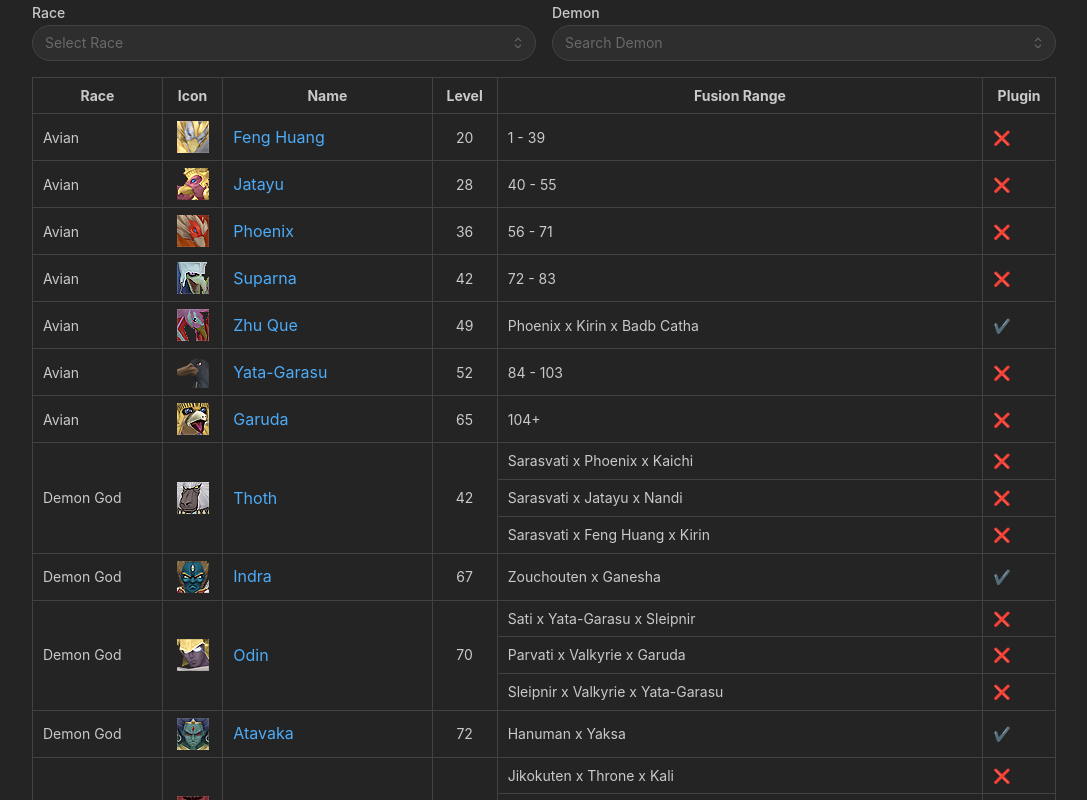
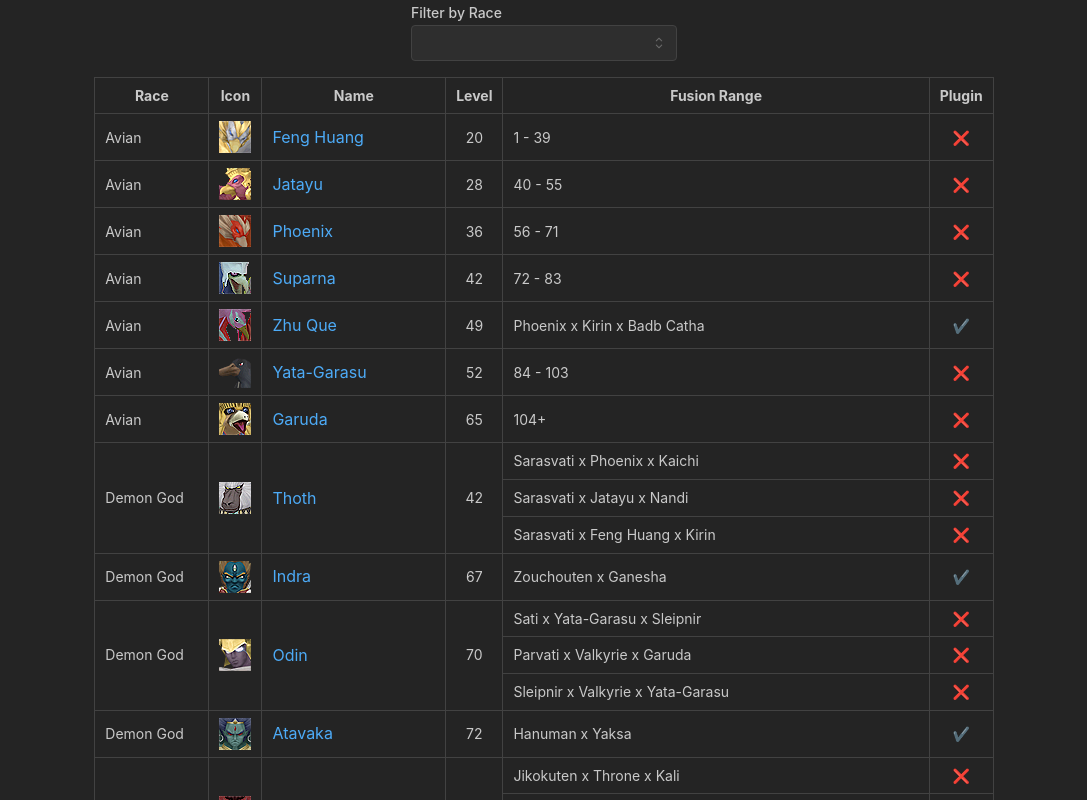
Before and after one commit to IuriTeixeira/NewMoon-Fusion-Tool, a Next.js app: page / in a window 1280 px wide. Shown: the top 800 px of the page, without its empty margins (96-1183 px from the left). Built offline with nearby package versions, Linux system fonts and the light colour scheme.

Commit message:
basic functionality complete

```diff
--- a/src/app/Components/DemonTableComponent.tsx
+++ b/src/app/Components/DemonTableComponent.tsx
@@ -5,75 +5,18 @@ import React, { ReactNode } from 'react'
 import Link from 'next/link'
 
 interface DemonTableProps {
-    filter: string
+    raceFilter: string,
 }
 
-export default function DemonTableComponent({ filter }: DemonTableProps) {
+export default function DemonTableComponent({ raceFilter }: DemonTableProps) {
     let filteredDemonList: Demon[]
 
-    const displayDemon: ReactNode = demonList.filter((d: Demon) => d.Display !== false).map((demon, index) => {
-        return (
-            <React.Fragment key={`fragment-row-${index}`}>
-                <Table.Tr key={`row-${index}`}>
-                    {demon.Special && demon.Special.length > 0
+    raceFilter !== ''
         ?
-                        <React.Fragment key={`race-name-level-${index}`}>
-                            <Table.Td key={`race-${index}`} rowSpan={demon.Special.length}>{demon.Race}</Table.Td>
-                            <Table.Td key={`icon-${index}`} rowSpan={demon.Special.length}><Flex key={`icon-flex-${index}`} align='center' justify='center'><Image fallbackSrc='/Blank.png' key={`icon-${index}`} src={`/Icons/${demon.Name}.png`} alt={demon.Name} title={demon.Name} w={32} h={32} /></Flex></Table.Td>
-                            <Table.Td key={`name-${index}`} rowSpan={demon.Special.length}><Anchor component={Link} href={{ pathname: '/fusions', query: { demon: demon.Name } }}>{demon.Name}</Anchor></Table.Td>
-                            <Table.Td key={`level-${index}`} rowSpan={demon.Special.length}><Flex key={`level-flex-${index}`} align='center' justify='center'>{demon.Level}</Flex></Table.Td>
-                        </React.Fragment>
+        filteredDemonList = demonList.filter((demon: Demon) => demon.Race === raceFilter)
         :
-                        <React.Fragment key={`race-name-level-${index}`}>
-                            <Table.Td key={`race-${index}`}>{demon.Race}</Table.Td>
-                            <Table.Td key={`icon-${index}`}><Flex key={`icon-flex-${index}`} align='center' justify='center'><Image fallbackSrc='/Blank.png' key={`icon-${index}`} src={`/Icons/${demon.Name}.png`} alt={demon.Name} title={demon.Name} w={32} h={32} /></Flex></Table.Td>
-                            <Table.Td key={`name-${index}`}><Anchor component={Link} href={{ pathname: '/fusions', query: { demon: demon.Name } }}>{demon.Name}</Anchor></Table.Td>
-                            <Table.Td key={`level-${index}`}><Flex key={`level-flex-${index}`} align='center' justify='center'>{demon.Level}</Flex></Table.Td>
-                        </React.Fragment>
-                    }
-                    {demon.Range && typeof (demon.Range[0]) === 'number' &&
-                        <Table.Td key={`range-${index}`}>
-                            {demon.Range[0]}{demon.Range[1] && ` - ${demon.Range[1]}`}{!demon.Range[1] && '+'}
-                        </Table.Td>}
-                    {demon.Range && typeof (demon.Range[0]) !== 'number' &&
-                        <Table.Td key={`range-${index}`}>
-                            <Text key={`no-fusion-range-text-${index}`} c='red' size='sm'>{demon.Range[0]}</Text>
-                        </Table.Td>}
-                    {demon.Range && <Table.Td key={`plugin-${index}-${0}`}>
-                        {demon.Plugin[0] ? "✔️" : "❌"}
-                    </Table.Td>}
-                    {!demon.Range && demon.Special &&
-                        <React.Fragment key={`special-row-${index}-0`}>
-                            <Table.Td key={`special-${index}-0`}>
-                                {demon.Special[0][0]}
-                                {demon.Special[0][1] && ` x ${demon.Special[0][1]}`}
-                                {demon.Special[0][2] && ` x ${demon.Special[0][2]}`}
-                            </Table.Td>
-                            <Table.Td key={`plugin-${index}-0`}>
-                                {demon.Plugin[0] ? "✔️" : "❌"}
-                            </Table.Td>
-                        </React.Fragment>
-                    }
-                </Table.Tr>
-                {!demon.Range && demon.Special && demon.Special.length > 1 &&
-                    demon.Special.slice(1).map((line, indexSpecial) => (
-                        <Table.Tr key={`special-row-${index}-${indexSpecial}`}>
-                            <Table.Td key={`special-${index}-${indexSpecial}`}>
-                                {line[0]}
-                                {line[1] && ` x ${line[1]}`}
-                                {line[2] && ` x ${line[2]}`}
-                            </Table.Td>
-                            <Table.Td key={`plugin-${index}-${indexSpecial}`}>
-                                {demon.Plugin[indexSpecial + 1] ? "✔️" : "❌"}
-                            </Table.Td>
-                        </Table.Tr>
-                    ))
-                }
-            </React.Fragment>
-        )
-    })
+        filteredDemonList = demonList
 
-    filter !== '' ? filteredDemonList = demonList.filter((demon: Demon) => demon.Race === filter) : filteredDemonList = demonList
     return (
         <Table withTableBorder withColumnBorders>
             <Table.Thead>
@@ -99,38 +42,47 @@ export default function DemonTableComponent({ filter }: DemonTableProps) {
                 </Table.Tr>
             </Table.Thead>
             <Table.Tbody>
-                {!filter ? displayDemon : filteredDemonList.map((demon, index) => {
+                {filteredDemonList.filter((d: Demon) => d.Display !== false).map((demon, index) => {
                     return (
                         <React.Fragment key={`fragment-row-${index}`}>
                             <Table.Tr key={`row-${index}`}>
-                                {demon.Special
+                                {demon.Special && demon.Special.length > 0
                                     ?
                                     <React.Fragment key={`race-name-level-${index}`}>
                                         <Table.Td key={`race-${index}`} rowSpan={demon.Special.length}>{demon.Race}</Table.Td>
                                         <Table.Td key={`icon-${index}`} rowSpan={demon.Special.length}><Flex key={`icon-flex-${index}`} align='center' justify='center'><Image fallbackSrc='/Blank.png' key={`icon-${index}`} src={`/Icons/${demon.Name}.png`} alt={demon.Name} title={demon.Name} w={32} h={32} /></Flex></Table.Td>
-                                        <Table.Td key={`name-${index}`} rowSpan={demon.Special.length}>{demon.Name}</Table.Td>
+                                        <Table.Td key={`name-${index}`} rowSpan={demon.Special.length}><Anchor component={Link} href={{ pathname: '/fusions', query: { demon: demon.Name } }}>{demon.Name}</Anchor></Table.Td>
                                         <Table.Td key={`level-${index}`} rowSpan={demon.Special.length}><Flex key={`level-flex-${index}`} align='center' justify='center'>{demon.Level}</Flex></Table.Td>
                                     </React.Fragment>
                                     :
                                     <React.Fragment key={`race-name-level-${index}`}>
                                         <Table.Td key={`race-${index}`}>{demon.Race}</Table.Td>
                                         <Table.Td key={`icon-${index}`}><Flex key={`icon-flex-${index}`} align='center' justify='center'><Image fallbackSrc='/Blank.png' key={`icon-${index}`} src={`/Icons/${demon.Name}.png`} alt={demon.Name} title={demon.Name} w={32} h={32} /></Flex></Table.Td>
-                                        <Table.Td key={`name-${index}`}>{demon.Name}</Table.Td>
+                                        <Table.Td key={`name-${index}`}><Anchor component={Link} href={{ pathname: '/fusions', query: { demon: demon.Name } }}>{demon.Name}</Anchor></Table.Td>
                                         <Table.Td key={`level-${index}`}><Flex key={`level-flex-${index}`} align='center' justify='center'>{demon.Level}</Flex></Table.Td>
                                     </React.Fragment>
                                 }
-                                {demon.Range && typeof (demon.Range[0]) === 'number' &&
+                                {demon.Range
+                                    ?
+                                    <React.Fragment key={`range-fragment-${index}`}>
+                                        {typeof (demon.Range[0]) === 'number' ?
                                             <Table.Td key={`range-${index}`}>
                                                 {demon.Range[0]}{demon.Range[1] && ` - ${demon.Range[1]}`}{!demon.Range[1] && '+'}
-                                    </Table.Td>}
-                                {demon.Range && typeof (demon.Range[0]) !== 'number' &&
+                                            </Table.Td>
+                                            :
                                             <Table.Td key={`range-${index}`}>
                                                 <Text key={`no-fusion-range-text-${index}`} c='red' size='sm'>{demon.Range[0]}</Text>
-                                    </Table.Td>}
-                                {demon.Range && <Table.Td key={`plugin-${index}-${0}`}>
+                                            </Table.Td>
+                                        }
+                                        <Table.Td key={`plugin-${index}-${0}`}>
+                                            <Flex key={`plugin-flex-${index}`} align='center' justify='center'>
                                                 {demon.Plugin[0] ? "✔️" : "❌"}
-                                </Table.Td>}
-                                {!demon.Range && demon.Special &&
+                                            </Flex>
+                                        </Table.Td>
+
+                                    </React.Fragment>
+                                    :
+                                    demon.Special &&
                                     <React.Fragment key={`special-row-${index}-0`}>
                                         <Table.Td key={`special-${index}-0`}>
                                             {demon.Special[0][0]}
@@ -138,11 +90,13 @@ export default function DemonTableComponent({ filter }: DemonTableProps) {
                                             {demon.Special[0][2] && ` x ${demon.Special[0][2]}`}
                                         </Table.Td>
                                         <Table.Td key={`plugin-${index}-0`}>
+                                            <Flex key={`plugin-flex-${index}`} align='center' justify='center'>
                                                 {demon.Plugin[0] ? "✔️" : "❌"}
+                                            </Flex>
                                         </Table.Td>
                                     </React.Fragment>
                                 }
-                            </Table.Tr>
+                            </Table.Tr >
                             {!demon.Range && demon.Special && demon.Special.length > 1 &&
                                 demon.Special.slice(1).map((line, indexSpecial) => (
                                     <Table.Tr key={`special-row-${index}-${indexSpecial}`}>
@@ -152,12 +106,14 @@ export default function DemonTableComponent({ filter }: DemonTableProps) {
                                             {line[2] && ` x ${line[2]}`}
                                         </Table.Td>
                                         <Table.Td key={`plugin-${index}-${indexSpecial}`}>
+                                            <Flex key={`plugin-flex-${index}`} align='center' justify='center'>
                                                 {demon.Plugin[indexSpecial + 1] ? "✔️" : "❌"}
+                                            </Flex>
                                         </Table.Td>
                                     </Table.Tr>
                                 ))
                             }
-                        </React.Fragment>
+                        </React.Fragment >
                     )
                 })}
             </Table.Tbody>
--- a/src/app/Components/SearchComponent.tsx
+++ b/src/app/Components/SearchComponent.tsx
@@ -1,39 +1,27 @@
 'use client'
-import { Select, SimpleGrid } from "@mantine/core";
-import demonList from '../Data/demons.json' assert {type: "json"}
+import { Flex, Select } from "@mantine/core";
 
 interface SearchProps {
-    setFilter: React.Dispatch<React.SetStateAction<string>>
-    setDemon: React.Dispatch<React.SetStateAction<string>>
+    raceFilter: string
+    setRaceFilter: React.Dispatch<React.SetStateAction<string>>
 }
 
-export default function SearchComponent({ setFilter, setDemon }: SearchProps) {
+export default function SearchComponent({ raceFilter, setRaceFilter }: SearchProps) {
     const racesLaw: string[] = ["Avian", "Demon God", "Divine", "Earth Element", "Entity", "Evil Demon", "Goddess", "Heavenly God", "Machine", "Raptor", "Seraphim", "Vile", "Wild Bird", "Yoma"]
     const racesNeutral: string[] = ["Beast", "Demigod", "Dragon King", "Elemental", "Fairy", "Fiend", "Godly Beast", "Holy Beast", "Nocturne", "Reaper", "Wilder", "Sacred Soul"]
     const racesChaos: string[] = ["Brute", "Destroyer", "Dragon", "Earth Mother", "Evil Dragon", "Fallen Angel", "Femme", "Foul", "Gaian", "Guardian", "Haunt", "Nation Ruler", "Tyrant"]
     const races: string[] = [...racesLaw, ...racesNeutral, ...racesChaos]
-    const displayDemons: string[] = demonList.map((demon) => demon.Name)
 
     return (
-        <SimpleGrid cols={2}>
+        <Flex justify='center' align={'flex-end'} gap={'xl'}>
             <Select
-                radius="xl"
-                label="Race"
-                placeholder="Select Race"
-                onChange={(value) => setFilter(value ?? '')}
+                label="Filter by Race"
+                value={raceFilter}
+                onChange={(value) => setRaceFilter(value ?? '')}
                 data={races}
                 clearable
                 searchable
             />
-            <Select
-                radius="xl"
-                label="Demon"
-                placeholder="Search Demon"
-                //onChange={}
-                data={displayDemons}
-                clearable
-                searchable
-            />
-        </SimpleGrid>
+        </Flex>
     )
 }
--- a/src/app/page.tsx
+++ b/src/app/page.tsx
@@ -6,14 +6,13 @@ import SearchComponent from "./Components/SearchComponent";
 import { Flex, SimpleGrid } from "@mantine/core";
 
 export default function Home() {
-    const [filter, setFilter] = useState<string>('')
-    const [demon, setDemon] = useState<string>('')
+    const [raceFilter, setRaceFilter] = useState<string>('')
 
     return (
         <Flex align='center' justify='center'>
-            <SimpleGrid cols={1} w='80%'>
-                <SearchComponent setFilter={setFilter} setDemon={setDemon} />
-                <DemonTableComponent filter={filter} />
+            <SimpleGrid cols={1}>
+                <SearchComponent raceFilter={raceFilter} setRaceFilter={setRaceFilter} />
+                <DemonTableComponent raceFilter={raceFilter} />
             </SimpleGrid>
         </Flex>
     );
```
Also changed, not shown: src/app/Components/FusionTableComponent.tsx (+32 -13 lines), src/app/fusions/page.tsx (+6 -2 lines), src/app/Data/demons.json. Lines whose indentation alone changed are shown as unchanged.
